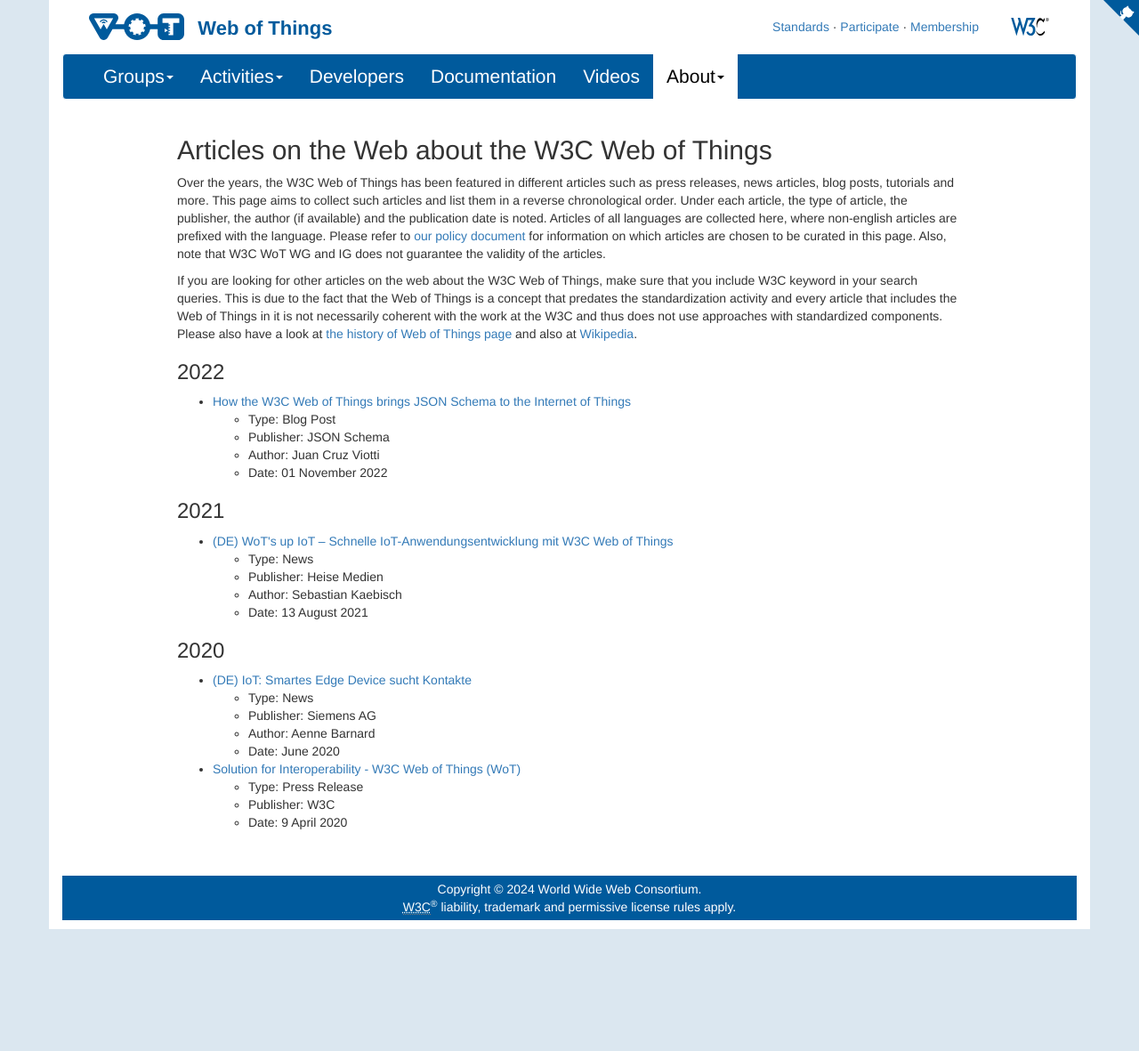
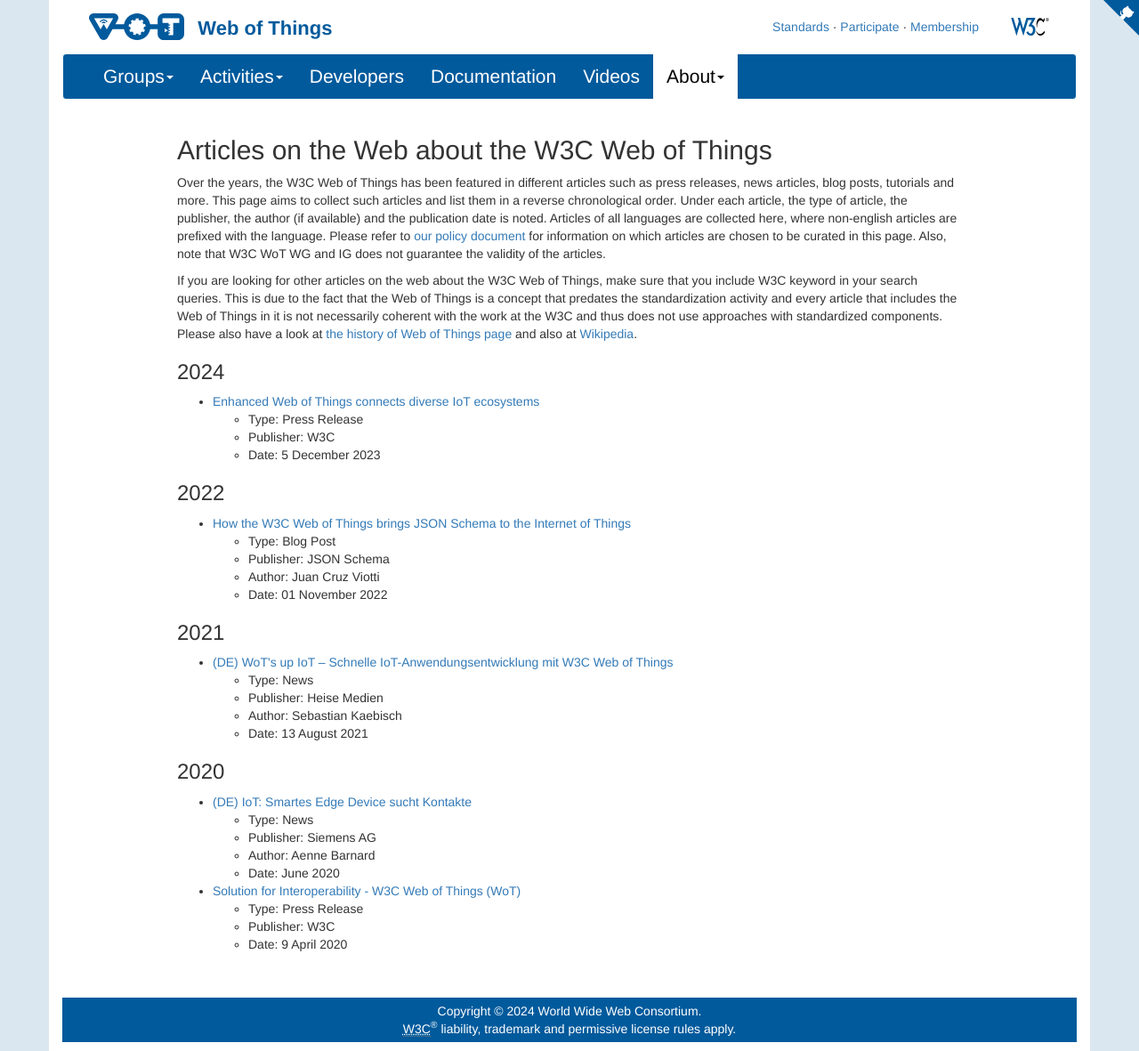
Before and after one commit to w3c/wot-marketing, a Jekyll site: the page built from docs/about/articles/index.html, in a window 1280 px wide. Shown: the whole page at 89% size. Built offline with Jekyll 4.4.1, drawn with Linux system fonts in a browser that asks for light colours; nearby versions of some CDN libraries; comment, search, counter and statistics services are not loaded; before the commit the page ends 1044 px from its top, so only the background shows below that.

Commit message:
add 2023 press release about 1.1 RECs

```diff
--- a/docs/about/articles/index.html
+++ b/docs/about/articles/index.html
@@ -33,6 +33,22 @@
 		<a href="https://en.wikipedia.org/wiki/Web_of_Things">
 			Wikipedia</a>.
 	</p>
+
+
+
+	<h3>2024</h3>
+
+	<ul>
+		<li>
+			<a href="https://www.w3.org/press-releases/2023/enhanced-web-of-things-connects-diverse-iot-ecosystems/">
+				Enhanced Web of Things connects diverse IoT ecosystems</a>
+			<ul>
+				<li>Type: Press Release</li>
+				<li>Publisher: W3C</li>
+				<li>Date: 5 December 2023</li>
+			</ul>
+		</li>
+	</ul>
 
 	<h3>2022</h3>
 
```
